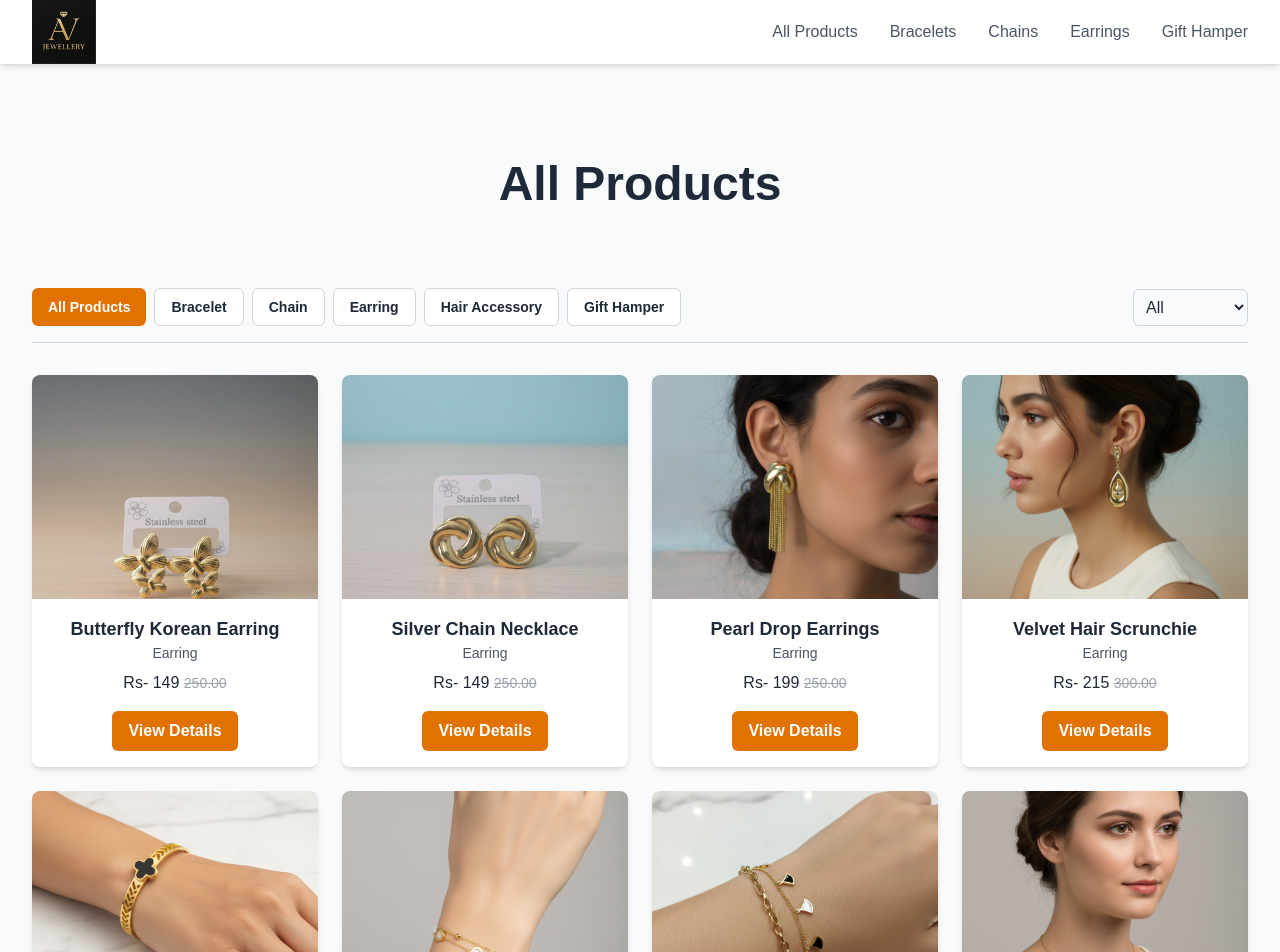
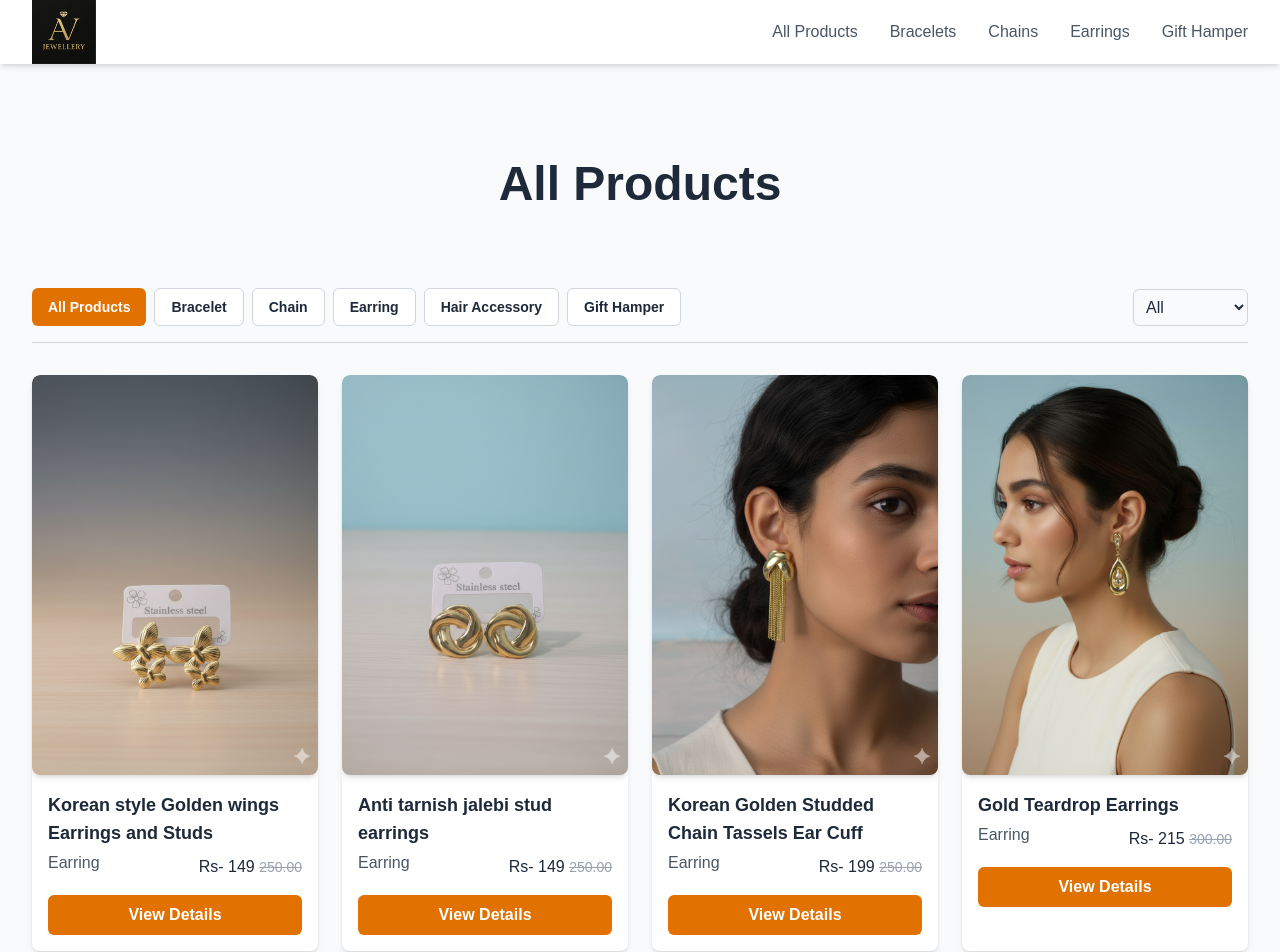
Before and after one commit to rajputboyars/av_jewellery_insta, a Next.js app: page /products in a window 1280 px wide. Shown: the top 952 px of the page. Built offline with nearby package versions, Linux system fonts and the light colour scheme.

Commit message:
Refactor code structure for improved readability and maintainability

```diff
--- a/src/components/AllProducts.jsx
+++ b/src/components/AllProducts.jsx
@@ -14,7 +14,7 @@ export default function AllProducts() {
   const products = [
     {
       id: "1",
-      name: "Butterfly Korean Earring",
+      name: "Korean style Golden wings Earrings and Studs",
       category: "Earring",
       price: 250,
       discount: 149,
@@ -24,7 +24,7 @@ export default function AllProducts() {
     },
     {
       id: "2",
-      name: "Silver Chain Necklace",
+      name: "Anti tarnish jalebi stud earrings",
       category: "Earring",
       price: 250,
       discount: 149,
@@ -34,7 +34,7 @@ export default function AllProducts() {
     },
     {
       id: "3",
-      name: "Pearl Drop Earrings",
+      name: "Korean Golden Studded Chain Tassels Ear Cuff",
       category: "Earring",
       price: 250,
       discount: 199,
@@ -44,7 +44,7 @@ export default function AllProducts() {
     },
     {
       id: "4",
-      name: "Velvet Hair Scrunchie",
+      name: "Gold Teardrop Earrings",
       category: "Earring",
       price: 300,
       discount: 215,
@@ -54,7 +54,7 @@ export default function AllProducts() {
     },
     {
       id: "5",
-      name: "Personalized Gift Hamper",
+      name: "Gold Clover Black Coated Bracelet",
       category: "Bracelet",
       price: 250,
       discount: 185,
@@ -240,27 +240,31 @@ export default function AllProducts() {
               filteredProducts.map((product) => (
                 <div
                   key={product.id} // Use unique id instead of name
-                  className="bg-white rounded-lg shadow-md hover:shadow-lg transition-shadow overflow-hidden"
+                  className="bg-white rounded-lg shadow-md hover:shadow-lg transition-shadow overflow-hidden max-w-[350px]"
                 >
                   <img
                     src={product.image}
                     alt={product.name}
-                    className="w-full h-48 sm:h-56 object-cover"
+                    className="w-full h-[400px] object-cover rounded-lg shadow-md"
                   />
-                  <div className="p-4 text-center">
+                  <div className="p-4 text-left">
                     <h2 className="text-lg font-semibold text-gray-800">
                       {product.name}
                     </h2>
-                    <p className="text-sm text-gray-600">{product.category}</p>
+                    <div className="w-full flex justify-between items-center ">
+                      <p className="text-base text-gray-600">
+                        {product.category}
+                      </p>
                       <p className="text-base  text-gray-800 mt-2">
                         Rs- {product.discount}{" "}
                         <span className="text-sm text-gray-400 line-through">
                           {product.price.toFixed(2)}
                         </span>
                       </p>
+                    </div>
                     <button
                       onClick={() => handleViewDetails(product)}
-                      className="inline-block mt-4 bg-amber-600 text-white font-semibold py-2 px-4 rounded-md hover:bg-amber-700 transition-colors"
+                      className="inline-block w-full mt-4 bg-amber-600 text-white font-semibold py-2 px-4 rounded-md hover:bg-amber-700 transition-colors"
                     >
                       View Details
                     </button>
--- a/src/components/CategorySection.jsx
+++ b/src/components/CategorySection.jsx
@@ -26,12 +26,12 @@ export default function CategorySection() {
     },
     {
       name: 'Hair Accessories Combo',
-      image: 'https://images.unsplash.com/photo-1607013407627-6ee814329547?ixlib=rb-4.0.3&auto=format&fit=crop&w=800&q=80',
+      image: '/images/hairbowclip.jpg',
       link: '/products?category=Hair+Accessory',
     },
     {
       name: 'Personalized Gift Hamper',
-      image: 'https://images.unsplash.com/photo-1607013407627-6ee814329547?ixlib=rb-4.0.3&auto=format&fit=crop&w=800&q=80',
+      image: '/images/giftHamper.jpg',
       link: '/products?category=Gift+Hamper',
     },
   ];
@@ -47,7 +47,7 @@ export default function CategorySection() {
                 <img
                   src={category.image}
                   alt={category.name}
-                  className="w-full h-48 sm:h-56 object-cover group-hover:scale-105 transition-transform duration-300"
+                  className="w-full h-48 sm:h-80 object-cover group-hover:scale-105 transition-transform duration-300"
                 />
                 <div className="bg-white p-4 text-center">
                   <h3 className="text-lg font-semibold text-gray-800 group-hover:text-amber-600 transition-colors">
--- a/src/components/ProductModal.jsx
+++ b/src/components/ProductModal.jsx
@@ -1,39 +1,51 @@
-'use client';
+"use client";
 
 export default function ProductModal({ product, onClose }) {
   if (!product) return null;
 
   const whatsappMessage = encodeURIComponent(
-    `Hi, I'm interested in purchasing the ${product.name} (${product.category}) priced at $${product.price.toFixed(2)}. Can you provide more details?`
+    `Hi, I'm interested in purchasing the ${product.name} (${
+      product.category
+    }) priced at $${product.price.toFixed(2)}. Can you provide more details?`
   );
   const whatsappLink = `https://wa.me/918864910917?text=${whatsappMessage}`;
 
   return (
     <div className="fixed inset-0 bg-black bg-opacity-50 flex items-center justify-center z-50">
-      <div className="bg-white rounded-lg p-6 max-w-lg w-full mx-4 sm:mx-6">
-        <div className="flex flex-col items-center">
+      <div className="bg-white rounded-lg p-6 max-w-lg w-[350px] mx-4 sm:mx-6">
+        <div className="flex flex-col items-left">
           <img
             src={product.image}
             alt={product.name}
-            className="w-full h-64 object-cover rounded-md mb-4"
+            className="w-full h-[400px] object-cover rounded-md mb-4"
           />
-          <h2 className="text-xl sm:text-2xl font-bold text-gray-800 mb-2">{product.name}</h2>
-          <p className="text-sm text-gray-600 mb-2">{product.category}</p>
-          <p className="text-lg font-semibold text-gray-800 mb-4">${product.price.toFixed(2)}</p>
-          <p className="text-base text-gray-600 text-center mb-6">{product.description}</p>
+          <h2 className="text-xl sm:text-2xl font-bold text-gray-800 mb-2">
+            {product.name}
+          </h2>
+          {/* <p className="text-sm text-gray-600 mb-2">{product.category}</p> */}
+          <div className="w-full flex justify-between items-center ">
+            <p className="text-base text-gray-600">{product.category}</p>
+            <p className="text-base  text-gray-800 mt-2">
+              Rs- {product.discount}{" "}
+              <span className="text-sm text-gray-400 line-through">
+                {product.price.toFixed(2)}
+              </span>
+            </p>
+          </div>
+          <p className="text-base text-gray-600 mb-6">{product.description}</p>
           <div className="flex gap-4">
             <a
               href={whatsappLink}
               target="_blank"
               rel="noopener noreferrer"
-              className="bg-amber-600 text-white font-semibold py-2 px-4 rounded-md hover:bg-amber-700 transition-colors"
+              className="bg-amber-600 flex-1 text-white text-center font-semibold py-2 px-4 rounded-md hover:bg-amber-700 transition-colors"
               aria-label={`Buy ${product.name} via WhatsApp`}
             >
               Buy Now
             </a>
             <button
               onClick={onClose}
-              className="bg-gray-300 text-gray-800 font-semibold py-2 px-4 rounded-md hover:bg-gray-400 transition-colors"
+              className="bg-gray-300 flex-1 text-gray-800 font-semibold py-2 px-4 rounded-md hover:bg-gray-400 transition-colors"
               aria-label="Close modal"
             >
               Back
```
Also changed, not shown: public/images/giftHamper.jpg (added), public/images/hairbowclip.jpg (added). Lines whose indentation alone changed are shown as unchanged.
